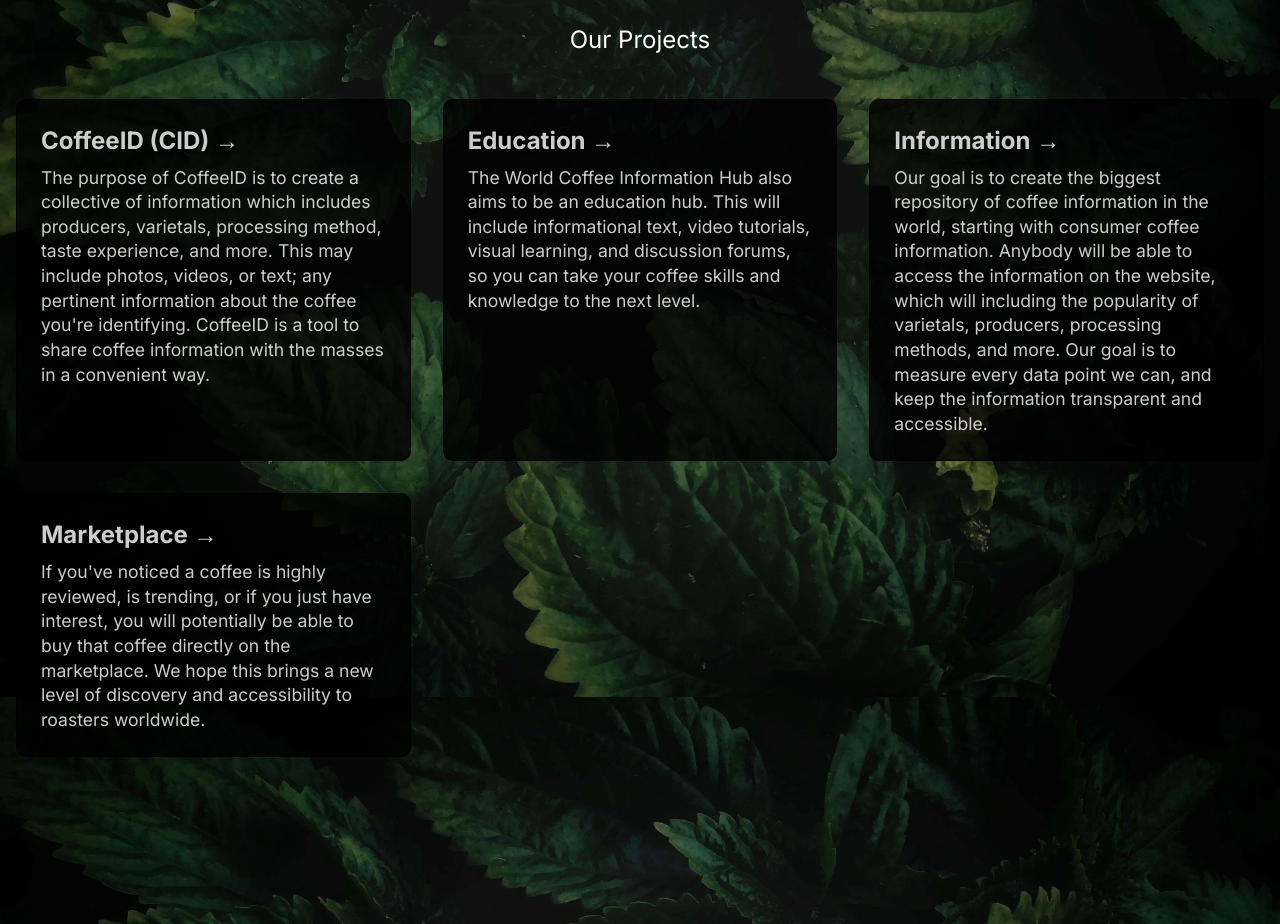
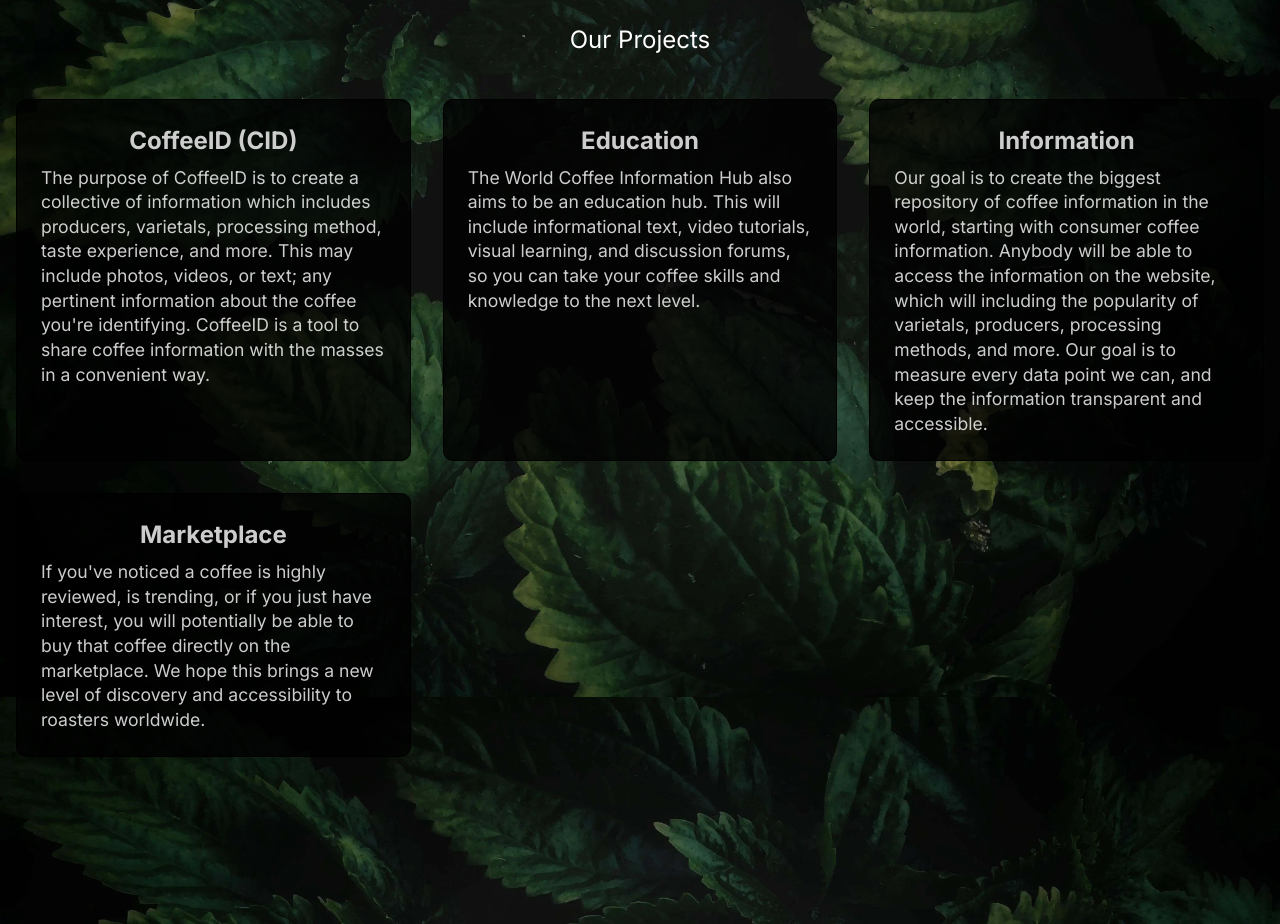
Before and after one commit to Coffee-Nerd/SpaceCoffeeID, an Astro site: page / in a window 1280 px wide. Shown: the part 1223-2147 px from the top of the page. Built offline with nearby package versions, Linux system fonts and the light colour scheme; Astro itself is replaced by a stand-in of ours.

Commit message:
Center title text in cards

```diff
--- a/src/components/Card.astro
+++ b/src/components/Card.astro
@@ -12,7 +12,6 @@ const { href, title, body } = Astro.props;
   <a href={href}>
     <h2>
       {title}
-			<span>&rarr;</span>
     </h2>
     <p>
       {body}
@@ -43,6 +42,8 @@ const { href, title, body } = Astro.props;
     opacity: 0.8;
   }
   h2 {
+    display: flex;
+    justify-content: center;
     margin: 0;
     font-size: 1.5rem;
     transition: color 0.6s cubic-bezier(0.22, 1, 0.36, 1);
```
Lines whose indentation alone changed are shown as unchanged.
